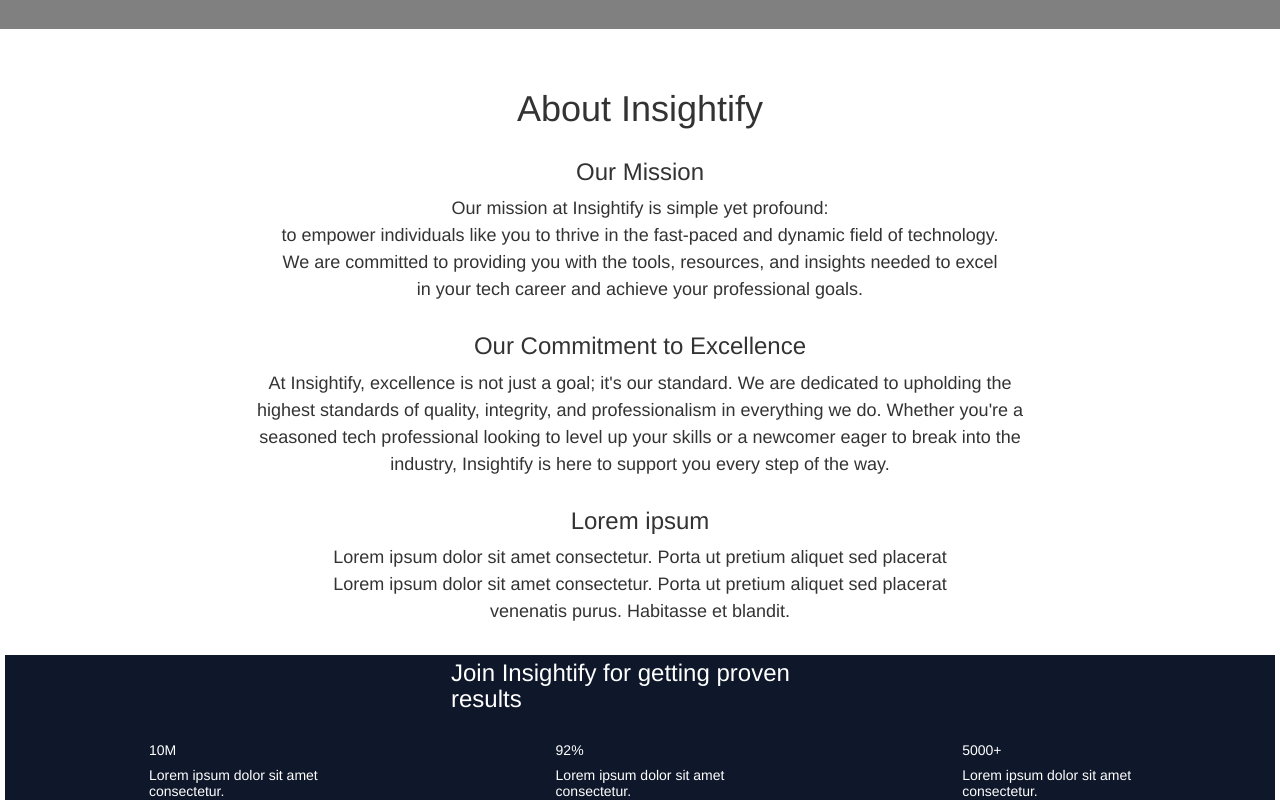
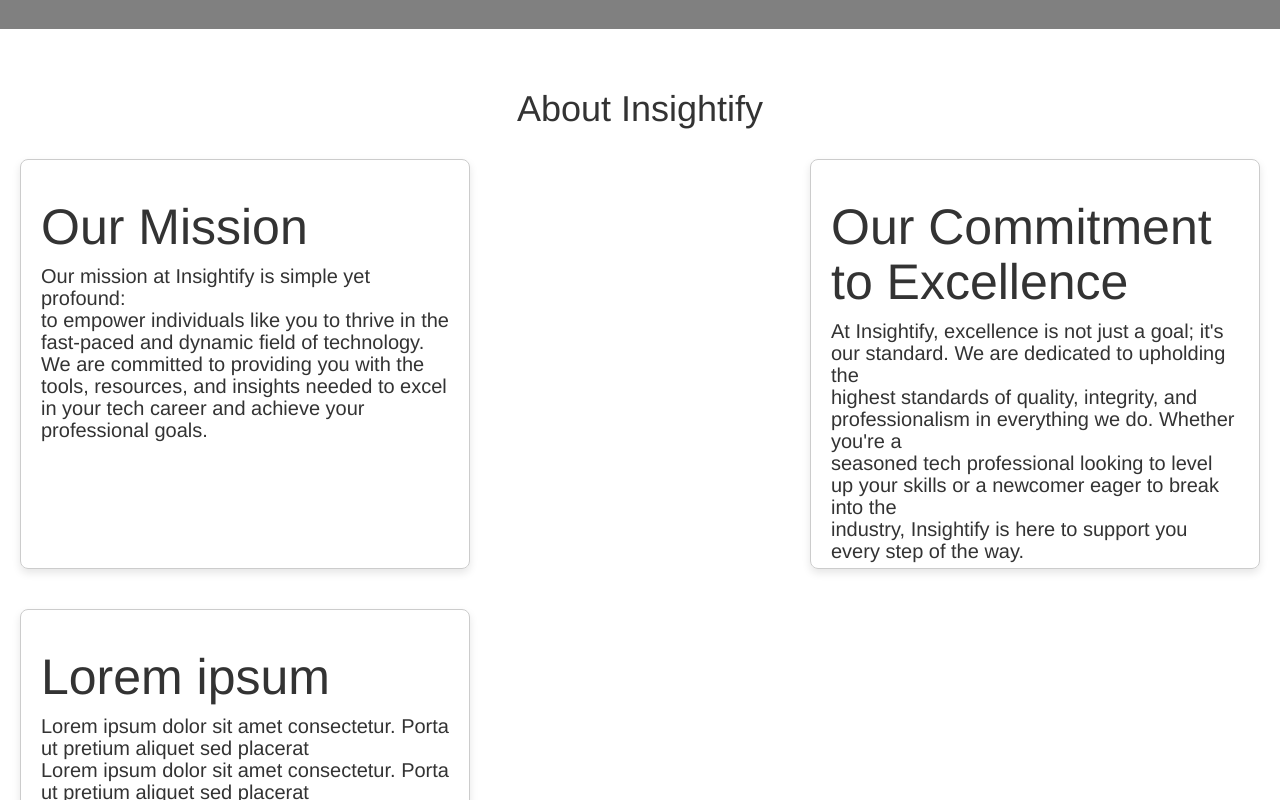
Before and after one commit to moromoke01/capstone_tec4dev-old, a React (Create React App) app in the folder new123/: page / in a window 1280 px wide. Shown: the part 1020-1820 px from the top of the page. Built offline with nearby package versions, Linux system fonts and the light colour scheme.

Commit message:
new changes

```diff
--- a/new123/src/Components/Home.css
+++ b/new123/src/Components/Home.css
@@ -98,19 +98,29 @@
   margin-top: 40px;
 }
 
+.card-container {
+  display: flex;
+  flex-wrap: wrap;
+  justify-content: center;
+}
+
 .paral {
-  margin-bottom: 30px;
-  text-align: center;
+  width: 450px; /* Adjust the width of each card */
+  margin: 20px; /* Adjust the spacing between cards */
+  padding: 20px;
+  border: 1px solid #ccc; /* Add border to simulate card */
+  border-radius: 8px; /* Add border radius for rounded corners */
+  box-shadow: 0 4px 8px rgba(0, 0, 0, 0.1);
+  height: 410px;
 }
 
 .paral h2 {
-  font-size: 24px;
+  font-size: 50px;
   margin-bottom: 10px;
 }
 
 .paral h4 {
-  font-size: 18px;
-  line-height: 1.5;
+  font-size: 20px; /* Adjust font size of content */
 }
 
 .progress-container {
--- a/new123/src/Components/Home.js
+++ b/new123/src/Components/Home.js
@@ -55,7 +55,7 @@
       </div>
 
       <span className='par'>
-       <div>
+  <div className="card-container">
     <div className="paral">
       <h2>Our Mission</h2>
       <h4>Our mission at Insightify is simple yet profound: <br/>to empower individuals like you to thrive in the fast-paced and dynamic field of technology.<br/> We are committed to providing you with the tools, resources, and insights needed to excel<br/> in your tech career and achieve your professional goals. <br/></h4>
@@ -73,8 +73,8 @@
           Lorem ipsum dolor sit amet consectetur. Porta ut pretium aliquet sed placerat <br/>venenatis purus. Habitasse et blandit.</h4>
     </div>
   </div>
+</span>
 
-      </span>
      <div className='nextone'>
         <div><h3>Join Insightify for getting  proven results</h3></div>
         <div className='changes'>
```
Lines whose indentation alone changed are shown as unchanged.
